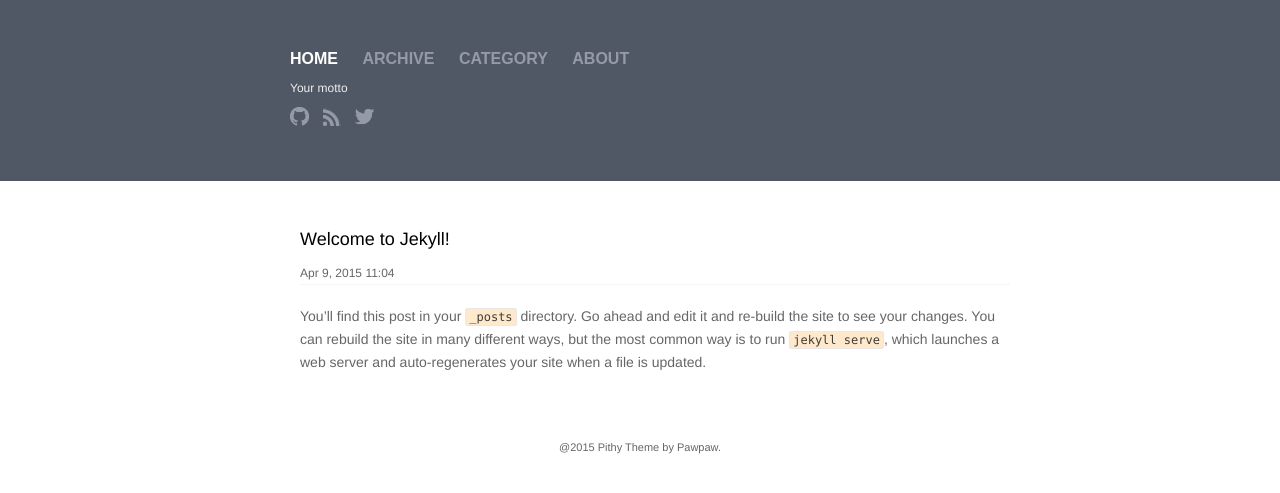
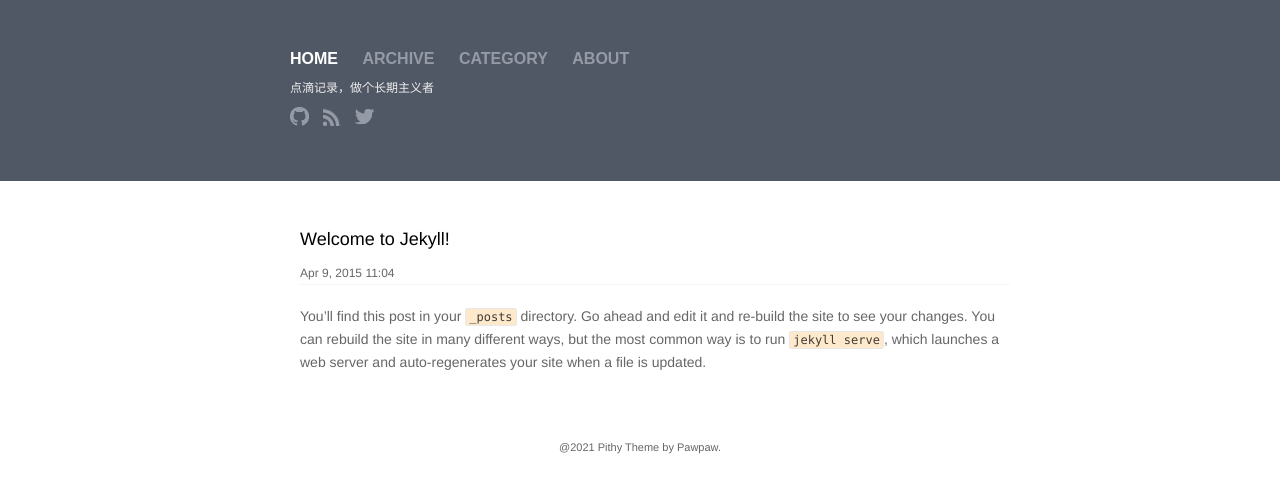
Before and after one commit to nosqlcoco/nosqlcoco.github.io, a Jekyll site: the page built from index.html, in a window 1280 px wide. Shown: the top 493 px of the page. Built offline with Jekyll 4.4.1, drawn with Linux system fonts in a browser that asks for light colours.

Commit message:
小修改

```diff
--- a/_config.yml
+++ b/_config.yml
@@ -1,15 +1,15 @@
 # Site settings
-title: Your awesome title
-motto: Your motto
-email: your-email@domain.com
+title: 柯善强的技术博客
+motto: 点滴记录，做个长期主义者
+email: nosqlcoco@gmail.com
 description: > # this means to ignore newlines until "baseurl:"
   Write an awesome description for your new site here. You can edit this
   line in _config.yml. It will appear in your document head meta (for
   Google search results) and in your feed.xml site description.
 baseurl: "" # the subpath of your site, e.g. /blog/
-url: "http://yourdomain.com" # the base hostname & protocol for your site
-twitter_username: jekyllrb
-github_username:  jekyll
+url: "https://nosqlcoco.github.io" # the base hostname & protocol for your site
+# twitter_username: jekyllrb
+# github_username:  jekyll
 
 # Build settings
 markdown: kramdown
--- a/_includes/footer.html
+++ b/_includes/footer.html
@@ -1,5 +1,5 @@
 <footer class="footer">
   <div id="gotop">^</div>
   <br>
-	@2015 Pithy Theme by Pawpaw.
+  @2021 Pithy Theme by Pawpaw.
 </footer>
```
Also changed, not shown: 1 other file.
